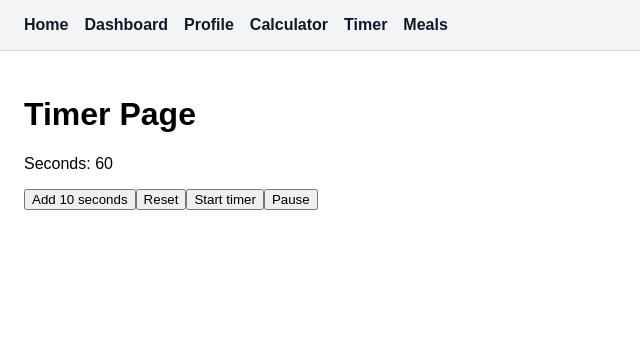
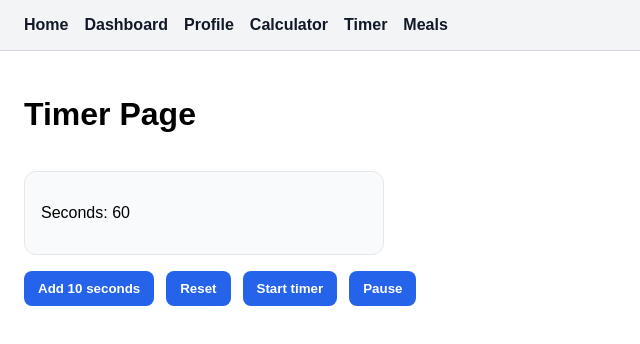
Before and after one commit to VladProtsyshyn/fitpilot-ai, a React (Vite) app: page /timer in a window 1280 px wide. Shown: the top 344 px of the page, without its empty margins (0-640 px from the left). Built offline with nearby package versions, Linux system fonts and the light colour scheme.

Commit message:
style: improve timer page layout

```diff
--- /dev/null
+++ b/src/pages/TimerPage/TimerPage.css
@@ -0,0 +1,29 @@
+.timer-page {
+    display: flex;
+    flex-direction: column;
+    gap: 16px;
+}
+
+.timer-card {
+    padding: 16px;
+    background-color: #f9fafb;
+    border: 1px solid #e5e7eb;
+    border-radius: 12px;
+    max-width: 360px;
+}
+
+.timer-actions {
+    display: flex;
+    gap: 12px;
+    flex-wrap: wrap;
+}
+
+.timer-actions button {
+    padding: 10px 14px;
+    border: none;
+    border-radius: 8px;
+    background-color: #2563eb;
+    color: white;
+    font-weight: 600;
+    cursor: pointer;
+}
--- a/src/pages/TimerPage/TimerPage.jsx
+++ b/src/pages/TimerPage/TimerPage.jsx
@@ -1,4 +1,5 @@
 import { useEffect, useState } from 'react';
+import './TimerPage.css';
 
 function TimerPage() {
     const [seconds, setSeconds] = useState(60);
@@ -24,10 +25,14 @@ function TimerPage() {
     }, [isRunning]);
 
     return (
-        <div>
+        <div className="timer-page">
             <h1>Timer Page</h1>
+
+            <div className="timer-card">
                 <p>Seconds: {seconds}</p>
+            </div>
 
+            <div className="timer-actions">
                 <button type="button" onClick={() => setSeconds(seconds + 10)}>
                     Add 10 seconds
                 </button>
@@ -37,7 +42,8 @@ function TimerPage() {
                     onClick={() => {
                     setSeconds(60);
                     setIsRunning(false);
-                }}>
+                    }}
+                >
                     Reset
                 </button>
 
@@ -49,6 +55,7 @@ function TimerPage() {
                     Pause
                 </button>
             </div>
+        </div>
     );
 }
 
```
Lines whose indentation alone changed are shown as unchanged.
